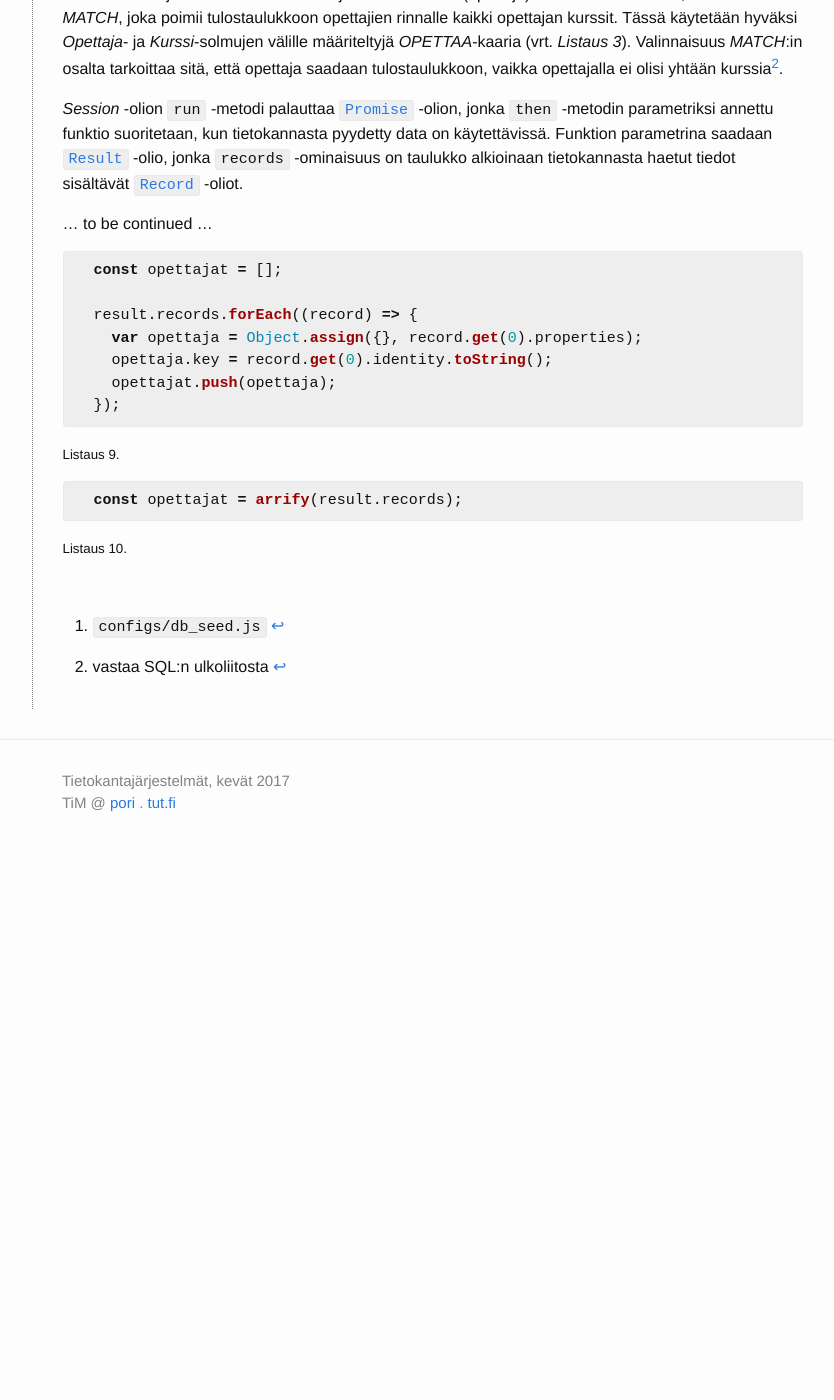
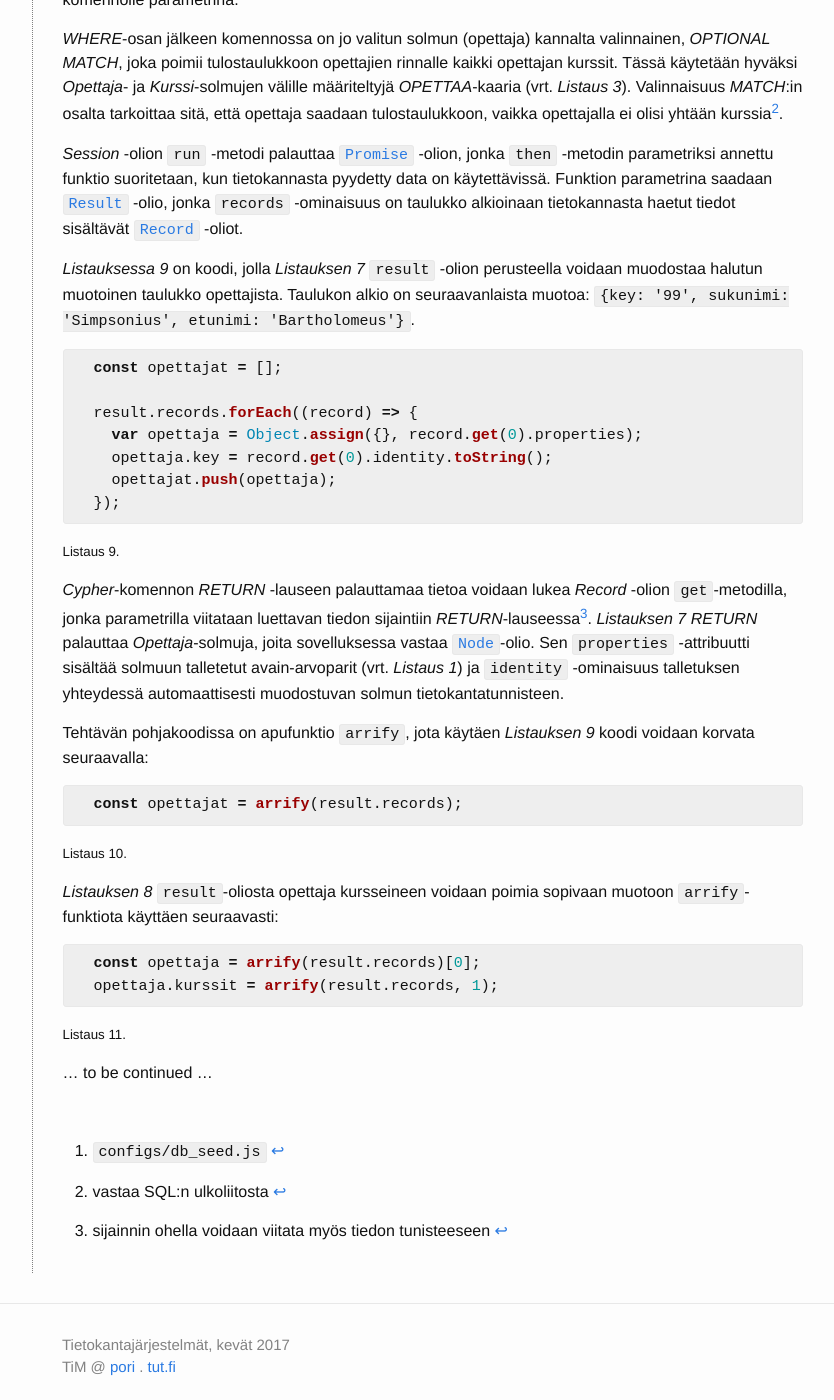
Before and after one commit to timedu/tkj2017k, a Jekyll site: the page built from docs/_osa5/tehtava53.md, in a window 1280 px wide and 1400 px high, scrolled down 3958 px. Shown: the whole window, without its empty margins (208-1042 px from the left). Built offline with Jekyll 4.4.1, drawn with Linux system fonts in a browser that asks for light colours; before the commit the page ends 4833 px from its top, so only the background shows below that; some of the changed text lies outside the part shown.

Commit message:
ex 5.3 additions

```diff
--- a/docs/_osa5/tehtava53.md
+++ b/docs/_osa5/tehtava53.md
@@ -201,7 +203,7 @@ Seuraavan *listauksen  8* *Cypher*-komento on edellistä hieman monimutkaisempi.
 
 [Record]: http://neo4j.com/docs/api/javascript-driver/current/class/src/v1/record.js~Record.html
 
-... to be continued ...
+*Listauksessa 9* on koodi, jolla *Listauksen 7* `result` -olion perusteella voidaan muodostaa halutun muotoinen taulukko opettajista. Taulukon alkio on seuraavanlaista muotoa: `{key: '99', sukunimi: 'Simpsonius', etunimi: 'Bartholomeus'}`.
 
 
 {% highlight javascript %}
@@ -218,6 +220,15 @@ Seuraavan *listauksen  8* *Cypher*-komento on edellistä hieman monimutkaisempi.
 
 <small>Listaus 9. </small>
 
+*Cypher*-komennon *RETURN* -lauseen palauttamaa tietoa voidaan lukea *Record* -olion `get`-metodilla, jonka parametrilla viitataan luettavan tiedon sijaintiin *RETURN*-lauseessa[^3]. *Listauksen 7* *RETURN* palauttaa *Opettaja*-solmuja, joita sovelluksessa vastaa [`Node`][Node]-olio. Sen `properties` -attribuutti sisältää solmuun talletetut avain-arvoparit (vrt. *Listaus 1*) ja `identity` -ominaisuus talletuksen yhteydessä automaattisesti muodostuvan solmun tietokantatunnisteen.
+
+[^3]: sijainnin ohella voidaan viitata myös tiedon tunisteeseen
+
+[Node]: http://neo4j.com/docs/api/javascript-driver/current/class/src/v1/graph-types.js~Node.html
+
+
+Tehtävän pohjakoodissa on apufunktio `arrify`, jota käytäen *Listauksen 9* koodi voidaan korvata seuraavalla:
+
 
 {% highlight javascript %}
 
@@ -227,5 +238,20 @@ Seuraavan *listauksen  8* *Cypher*-komento on edellistä hieman monimutkaisempi.
 
 <small>Listaus 10. </small>
 
+*Listauksen 8* `result`-oliosta opettaja kursseineen voidaan poimia sopivaan muotoon `arrify`-funktiota käyttäen seuraavasti:
+
+
+{% highlight javascript %}
+
+  const opettaja = arrify(result.records)[0];
+  opettaja.kurssit = arrify(result.records, 1);
+
+{% endhighlight %}
+
+<small>Listaus 11. </small>
+
+
+... to be continued ...
+
 
 <br/>
```
Also changed, not shown: other parts of docs/_osa5/tehtava53.md (+3 -1 lines).
